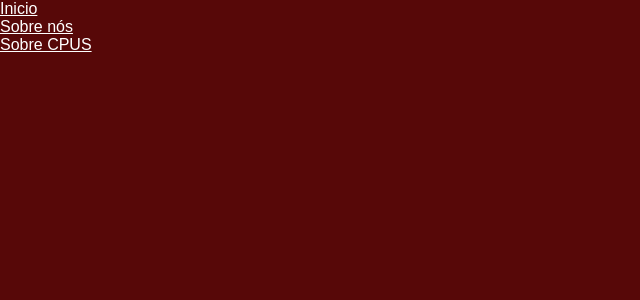
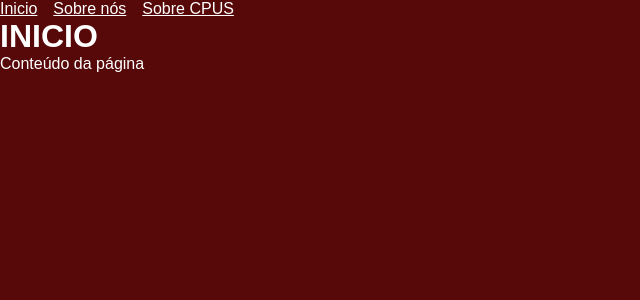
Before and after one commit to Diogo-Barboza/Verde-Pantano, a React (Create React App) app: page /inicio in a window 1280 px wide. Shown: the top 300 px of the page, without its empty margins (0-640 px from the left). Built offline with nearby package versions, Linux system fonts and the light colour scheme.

Commit message:
Links direcionados (Sobre nos e sobre cpus)

```diff
--- a/src/App.js
+++ b/src/App.js
@@ -1,22 +1,20 @@
-import { BrowserRouter as Router, Switch, Route, Link} from "react-router-dom";
+import { BrowserRouter as Router, Routes, Route } from 'react-router-dom';
+import Inicio from './assets/pages/Inicio'
+import SobreCpus from './assets/pages/SobreCpus'
+import SobreNos from './assets/pages/SobreNos'
+import Navbar from './assets/components/navbar'
 
 function App() {
     return(
     <Router>
-      <ul>
-        <li>
-          <Link to="/">Inicio</Link>
-        </li>
-        <li>
-          <Link to="/">Sobre nós</Link>
-        </li>
-        <li>
-          <Link to="/">Sobre CPUS</Link>
-        </li>
-      </ul>
+      <Navbar />
+      <Routes>
+        <Route exact path="/inicio" element={<Inicio/>}/>
+        <Route exact path="/sobrenos" element={<SobreNos/>}/>
+        <Route exact path="/sobrecpus" element={<SobreCpus/>}/>
+      </Routes>
     </Router>
     )
-
   }
 
-export default App;
+export default App
--- /dev/null
+++ b/src/assets/components/navbar.js
@@ -0,0 +1,20 @@
+import { Link } from 'react-router-dom'
+import styles from './navbar.module.css'
+
+function Navbar(){
+    return(
+        <ul className={styles.list}>
+            <li className={styles.item}>
+                <Link to="/inicio">Inicio</Link>
+            </li>
+            <li className={styles.item}>
+                <Link to="/sobrenos">Sobre nós</Link>
+            </li>
+            <li className={styles.item}>
+                <Link to="sobrecpus">Sobre CPUS</Link>
+            </li>
+        </ul>
+    )
+}
+
+export default Navbar
--- /dev/null
+++ b/src/assets/components/navbar.module.css
@@ -0,0 +1,8 @@
+.list{
+    display: flex;
+    list-style: none;
+}
+.item{
+    margin-right: 1em;
+    text-decoration: none;
+}
```
